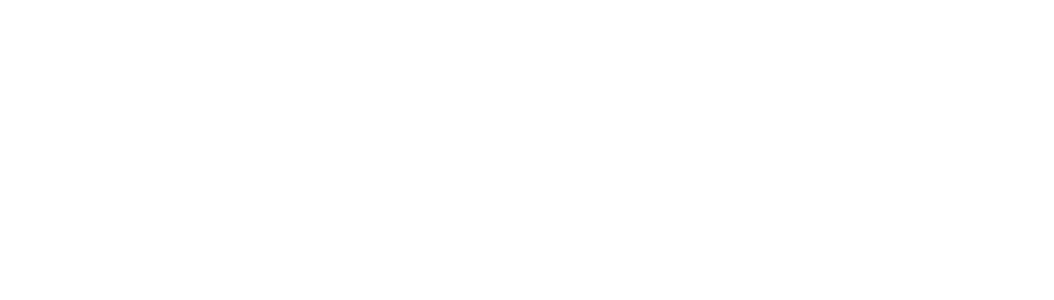
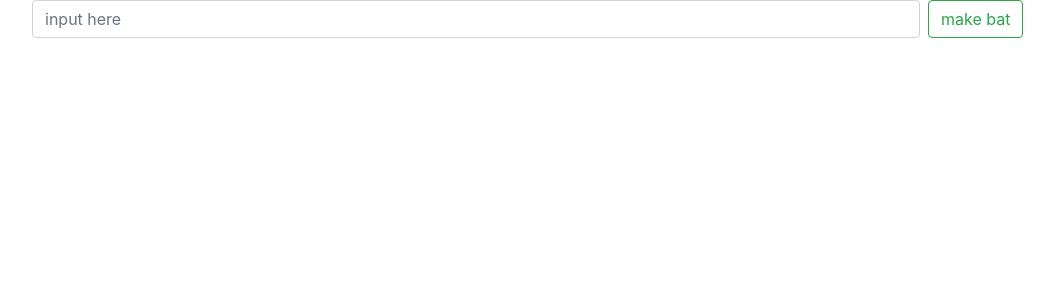
Before and after one commit to pshoultz/boneappletea, an Angular app in the folder apps/web-app/client/: page / in a window 1280 px wide. Shown: the top 300 px of the page, without its empty margins (53-1107 px from the left). Built offline with nearby package versions, Linux system fonts and the light colour scheme.

Commit message:
front is setup but does nothing

```diff
--- a/apps/web-app/client/src/app/app-routing.module.ts
+++ b/apps/web-app/client/src/app/app-routing.module.ts
@@ -2,8 +2,10 @@ import { NgModule } from '@angular/core';
 import { Routes, RouterModule } from '@angular/router';
 
 import { BoneappleteaComponent } from './admin/boneappletea/boneappletea.component';
+import { FrontComponent } from './public/front/front.component';
 
 const routes: Routes = [
+    { path: '', component: FrontComponent, pathMatch: 'full' },
     { path: 'admin', component: BoneappleteaComponent },
 ];
 
--- a/apps/web-app/client/src/app/app.module.ts
+++ b/apps/web-app/client/src/app/app.module.ts
@@ -5,6 +5,7 @@ import { HttpClientModule } from '@angular/common/http';
 import { AppComponent } from './app.component';
 import { AppRoutingModule } from './app-routing.module';
 import { AdminModule } from './admin/admin.module';
+import { PublicModule } from './public/public.module';
 
 @NgModule({
   declarations: [
@@ -14,7 +15,8 @@ import { AdminModule } from './admin/admin.module';
     BrowserModule,
     AppRoutingModule,
     HttpClientModule,
-    AdminModule
+    AdminModule,
+    PublicModule
   ],
   providers: [],
   bootstrap: [AppComponent]
--- /dev/null
+++ b/apps/web-app/client/src/app/public/front/front.component.css
@@ -0,0 +1,3 @@
+.searchBox{
+    min-width:80%;
+}
--- /dev/null
+++ b/apps/web-app/client/src/app/public/front/front.component.html
@@ -0,0 +1,10 @@
+<div class="container">
+  <div class="row">
+    <div class="col-sm">
+      <form class="form-inline my-2 my-lg-0">
+        <input class="form-control mr-sm-2 searchBox" type="search" placeholder="input here">
+        <button (click)="makeBat()" class="btn btn-outline-success my-2 my-sm-0" type="submit">make bat</button>
+      </form>
+    </div>
+  </div>
+</div>
--- /dev/null
+++ b/apps/web-app/client/src/app/public/front/front.component.ts
@@ -0,0 +1,23 @@
+import { Component, OnInit } from '@angular/core';
+
+@Component({
+  selector: 'app-front',
+  templateUrl: './front.component.html',
+  styleUrls: ['./front.component.css']
+})
+export class FrontComponent implements OnInit {
+
+    public bat: string = "";
+    public searchValue: string = "";
+
+    constructor() { }
+
+    ngOnInit() {
+    }
+
+    makeBat(){
+        this.searchValue;
+        debugger
+    }
+
+}
```
Also changed, not shown: apps/web-app/client/src/app/public/public.module.ts (+5 -3 lines), 1 other file (tests, documents, lock files or other folders).
